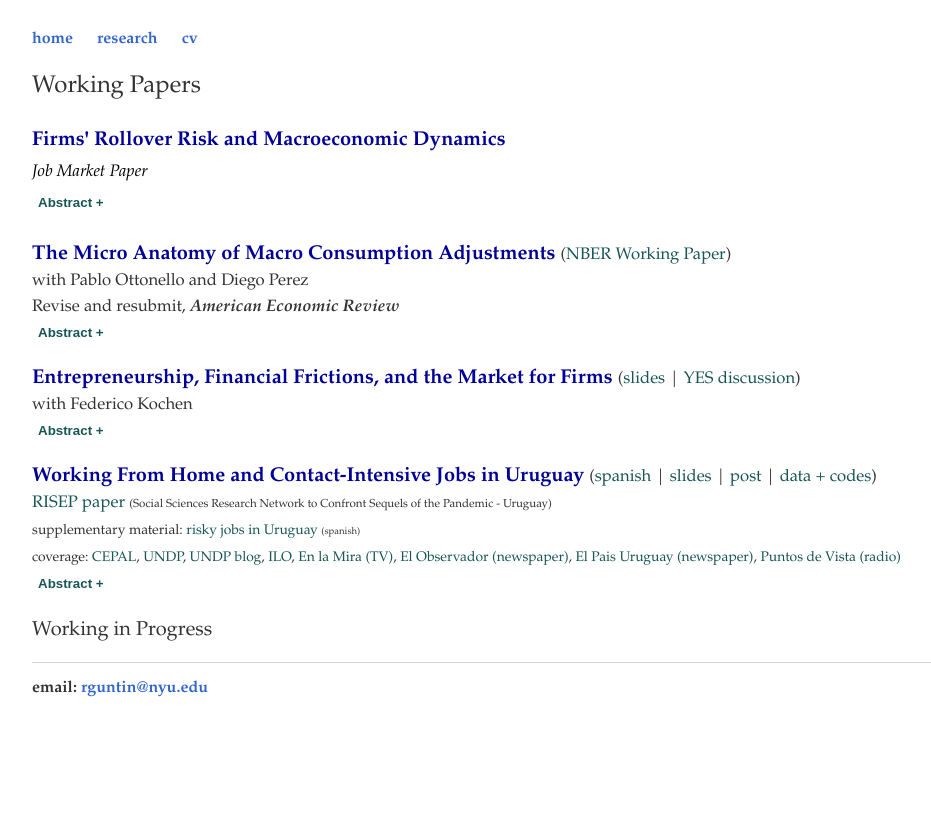
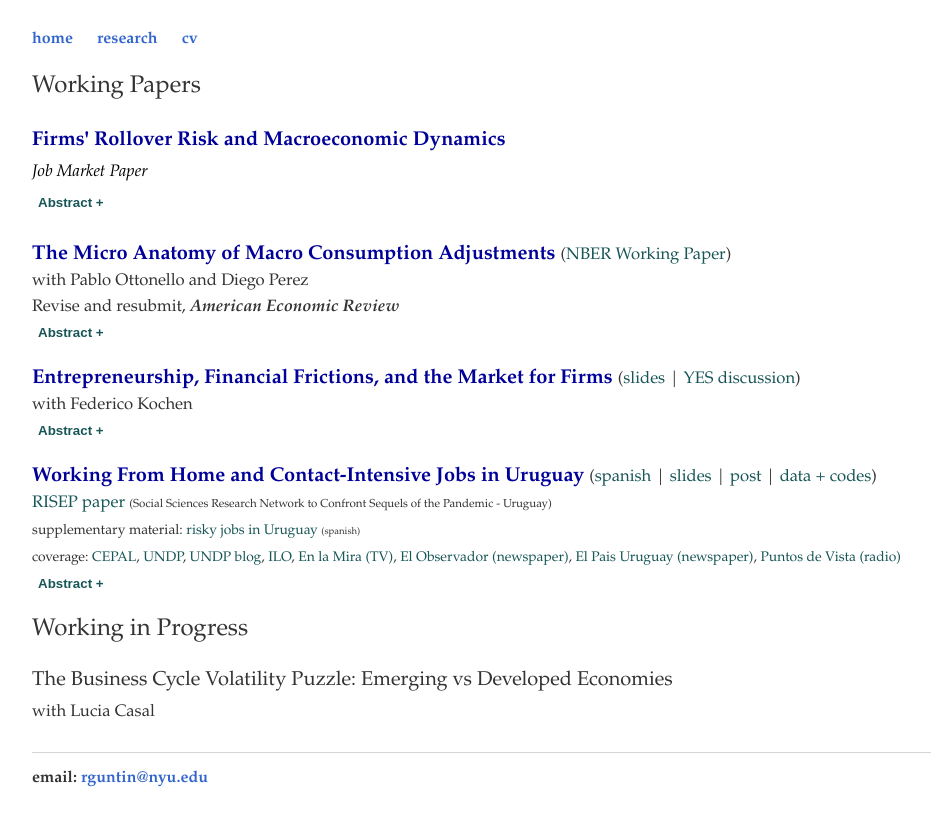
Before and after one commit to rafaguntin/rafaguntin.github.io, a Jekyll site: the page built from research/index.html, in a window 1280 px wide. Shown: the top 826 px of the page, without its empty margins (96-1027 px from the left). Built offline with Jekyll 4.4.1, drawn with Linux system fonts in a browser that asks for light colours.

Commit message:
Update index.html

```diff
--- a/research/index.html
+++ b/research/index.html
@@ -99,7 +99,11 @@ observed during the last decades. </span> <big><big>
 	</span> <big> <big>
 			</p>
 
-				<p>Working in Progress</p>
+				<p><big>Working in Progress</p>
+
+					<p><small>
+						The Business Cycle Volatility Puzzle: Emerging vs Developed Economies<small>
+						<br>with <a style="color:#333"> Lucia Casal </a></p>
 
 
 <script>
```
